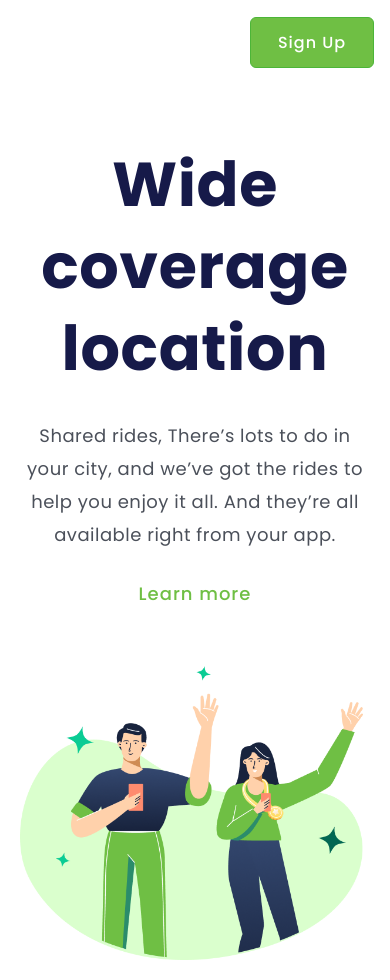
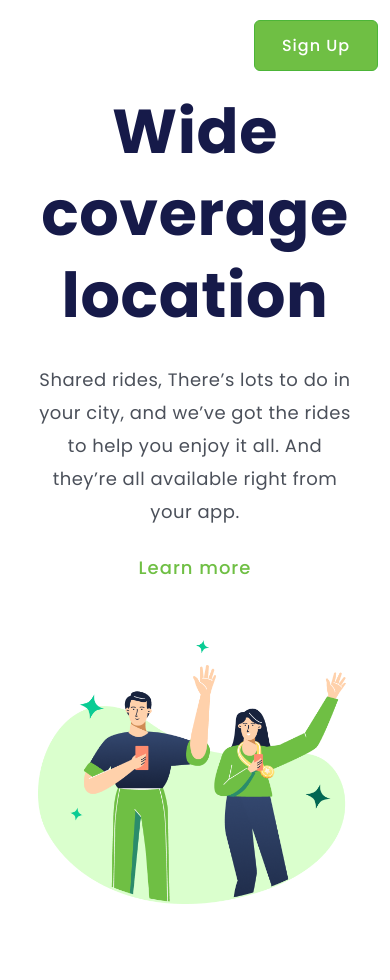
Before and after one commit to machea-hub/Responsividade, a plain HTML site: page index.html in a window 390 px wide. After the commit the page ends 924 px from the top, so only its background shows below. Drawn offline with Linux system fonts and the light colour scheme.

Commit message:
responsividade e imagens do programa rodando

```diff
--- a/style.css
+++ b/style.css
@@ -80,7 +80,7 @@ p{
 @media screen and (max-width: 768px) {
   header {
     justify-content: flex-end;
-    margin: 17px 0 0 250px;
+    margin: 20px 30px 0 254px;
   }
 
   .link-menu {
@@ -93,6 +93,7 @@ p{
     align-items: center;
     text-align: center;
     gap: 0;
+    padding: 20px;
   }
 
   section {
@@ -102,12 +103,12 @@ p{
   }
 
   h1{
-    margin-top: 76px;
+    margin-top: 0;
   }
 
   p{
-    margin-top: 29px;
-    margin-bottom: 29px;
+    margin-top: 26px;
+    margin-bottom: 26px;
   }
 
   .congratulations-image {
@@ -115,6 +116,5 @@ p{
     max-width: 90%;
     margin: 59px auto 0 auto;
     display: block;
-    padding-bottom: 20px;
   }
 }
```
Also changed, not shown: img/MacBook Pro.jpeg (added), img/iPhone 12 Pro.jpeg (added).
